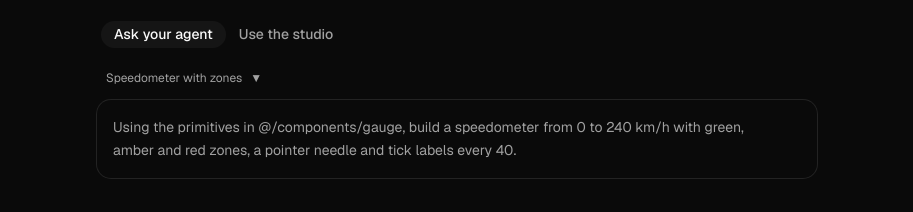
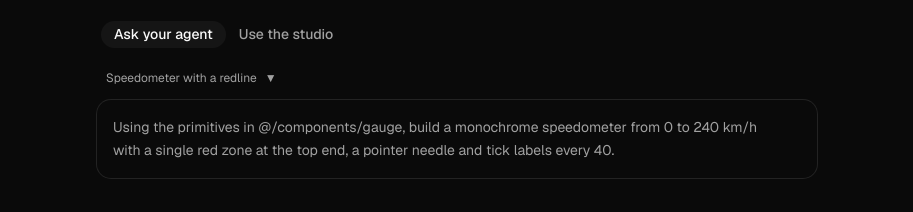
Before and after one commit to thordursk/gauge-ui, a Next.js app: page / in a window 1280 px wide. Shown: the part 1165-1377 px from the top of the page, without its empty margins (183-1096 px from the left). Built offline with nearby package versions, Linux system fonts and the light colour scheme; some icons are missing.

Commit message:
domain change

```diff
--- a/components/landing/install-section.tsx
+++ b/components/landing/install-section.tsx
@@ -21,9 +21,9 @@ const runners = [
 /** Prompts for building a gauge from the installed primitives. */
 const prompts = [
   {
-    title: "Speedometer with zones",
+    title: "Speedometer with a redline",
     prompt:
-      "Using the primitives in @/components/gauge, build a speedometer from 0 to 240 km/h with green, amber and red zones, a pointer needle and tick labels every 40.",
+      "Using the primitives in @/components/gauge, build a monochrome speedometer from 0 to 240 km/h with a single red zone at the top end, a pointer needle and tick labels every 40.",
   },
   {
     title: "Live metric",
```
